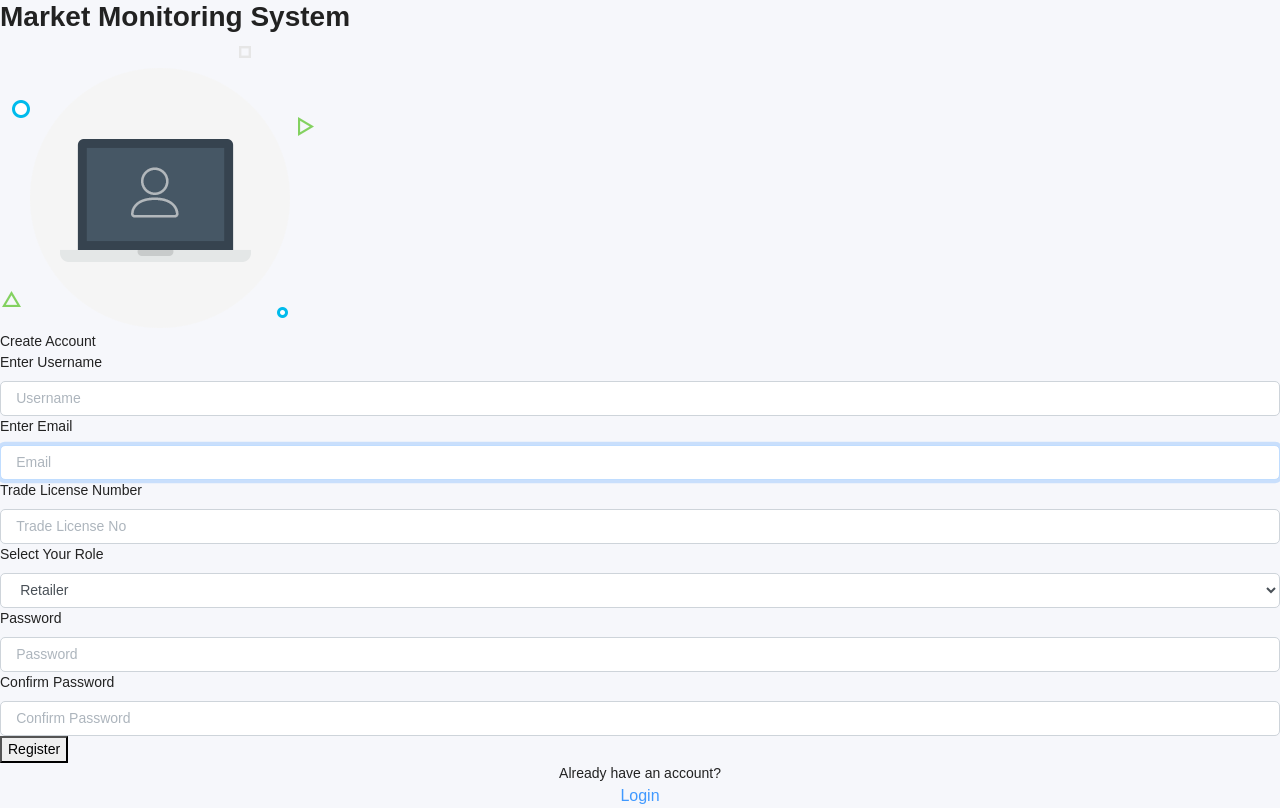
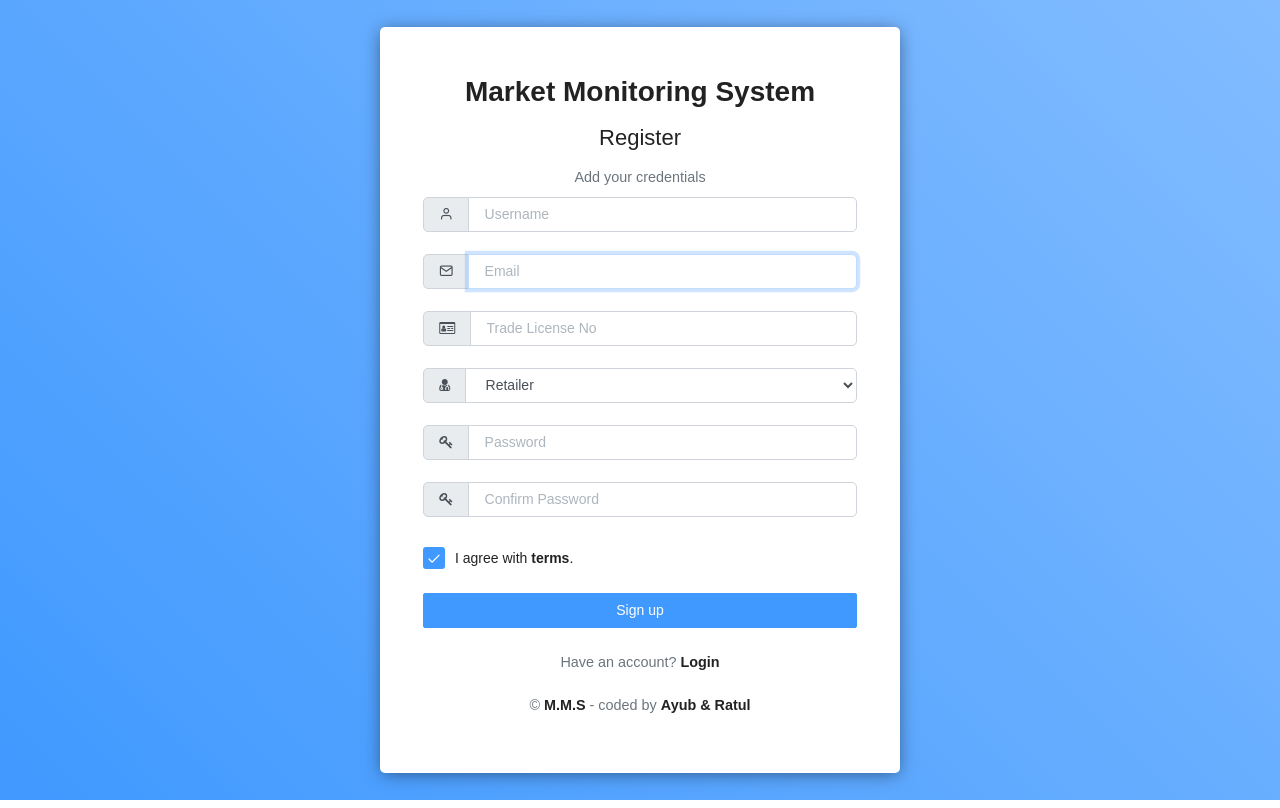
Before and after one commit to YeasirArafatRatul/market_monitoring_system, a Django app: page /register/ in a window 1280 px wide. Run offline with Django 3.2, Linux system fonts and the light colour scheme; some libraries are stand-ins or nearby versions; some web fonts are replaced.

Commit message:
registration form

```diff
--- a/static/css/style.css
+++ b/static/css/style.css
@@ -1,7 +1,7 @@
 @import url("../vendor/css/normalize/normalize.css");
 @import url("../vendor/css/animate/animate.min.css");
 @import url("../vendor/css/bootstrap/css/bootstrap.css");
-@import url("../vendor/font-awesome/css/font-awesome.min.css");
+@import url("../vendor/css/font-awesome/css/font-awesome.min.css");
 @import url("https://fonts.googleapis.com/css2?family=Langar&display=swap");
 
 /* ==========================
--- a/templates/accounts/register.html
+++ b/templates/accounts/register.html
@@ -1,136 +1,153 @@
-{% extends 'base.html' %} {% load static %}{% load crispy_forms_filters %}
-<!--  -->
+{% extends "layouts/base-fullscreen.html" %}
+{% load static %}
+
+
 {% block title %} Register {% endblock %}
 
-<!--=============================-->
-{% block fileSpecificCss %}
-<!--=============================-->
-<link
-  rel="stylesheet"
-  href="{% static 'vendor/css-hamburgers/hamburgers.min.css' %}"
-/>
-<!--============================-->
-<link rel="stylesheet" href="{% static 'vendor/select2/select2.min.css' %}" />
+{% block stylesheets %}
+    <link rel="stylesheet" href="{% static 'css/accounts/style.css' %}" />
+{% endblock stylesheets %}
 
-<!--============================-->
-<link rel="stylesheet" href="{% static 'css/accounts/main.css' %}" />
-<!--============================-->
-<link rel="stylesheet" href="{% static 'css/accounts/util.css' %}" />
+{% block content %}
 
-<!--============================-->
-{% endblock %}
-<!--============================-->
-
-<!--============================-->
-{% block content %}
-<div class="limiter">
-  <div class="container-login100">
-    <div class="wrap-login100">
-      <div class="heading">
-        <h3>Market Monitoring System</h3>
-      </div>
-      <!-- FOR ERRORS -->
-      {% if form.errors %} {% for field in form %}
+	<!-- [ auth-signup ] start -->
+		<div class="auth-content">
+			<div class="card">
+				<div class="row align-items-center text-center">
+					<div class="col-md-12">
+						<div class="card-body">
+							<h3><a href="/">Market Monitoring System</a></h3>
+							<h4 class="mb-3 f-w-400">
+								 <h4 class="mb-3 f-w-400">Register</h4>
+							 <span class="text-muted d-inline-block mb-2">
+              {% if form.errors %}
+              {% for field in form %}
               <!--  -->
               {% for error in field.errors %}
-      <div class="wrap-input100 alert alert-danger alert-dismissable">
-        <a href="#" class="close" data-dismiss="alert" aria-label="close"
+              <div class="alert alert-danger alert-dismissable">
+                <a
+                  href="#"
+                  class="close"
+                  data-dismiss="alert"
+                  aria-label="close"
                   >&times;</a
                 >
                 <strong>{{ error|escape }}</strong>
               </div>
               {% endfor %} {% endfor %}
               <!--  -->
-      {% for error in form.non_field_errors %}
-      <div class="wrap-input100 alert alert-danger alert-dismissable">
-        <a href="#" class="close" data-dismiss="alert" aria-label="close"
+              {% for error in form.on_field_errors %}
+              <div class="alert alert-danger alert-dismissable">
+                <a
+                  href="#"
+                  class="close"
+                  data-dismiss="alert"
+                  aria-label="close"
                   >&times;</a
                 >
                 <strong>{{ error|escape }}</strong>
               </div>
-      {% endfor %} {% endif %}
+              {% endfor %} {% else %} Add your credentials
 
-      <!-- ERROR END -->
-      <div class="form-container100">
-        <div class="login100-pic js-tilt" data-tilt>
-          <img src="{% static 'img/img-01.png' %}" alt="IMG" />
+              {% endif %}
+            </span>
+
+
+							<!-- Hide the form on success -->
+								<form role="form" method="post" action="">
+
+									{% csrf_token %}
+
+									<div class="input-group">
+										<div class="input-group-prepend">
+											<span class="input-group-text"><i class="feather icon-user"></i></span>
 										</div>
+										{{ form.username }}
+									</div>
+									<span class="text-error">{{ form.username.errors }}</span>
 
-                <!-- ERROR END -->
-                <form class="login100-form validate-form" action="" method="POST">
-                    {% csrf_token %}
-                    <span class="login100-form-title"> Create Account </span>
-                    <div class="wrap-input100 validate-input" data-validate="Valid username is required">
-                        <label class='label'>Enter Username</label>
-                        <!-- <input class="input" type="text" name="username" placeholder="Enter Username"> -->
-                        {{form.username}}
-                        <!-- <span class="focus-input100"></span>
-                        <span class="symbol-input100"><i class="fa fa-user-o" aria-hidden="true"></i></span> -->
+									<div class="input-group">
+										<div class="input-group-prepend">
+											<span class="input-group-text"><i class="feather icon-mail" aria-hidden="true"></i></span>
 										</div>
+										{{ form.email }}
+									</div>
+                  <span class="text-error">{{ form.email.errors }}</span>
 
-                    <div class="wrap-input100 validate-input" data-validate="Valid email is required: ex@abc.xyz">
-                        <label class='label'>Enter Email</label> {{form.email}}
-                        <!-- <input class="input" type="text" name="email" placeholder="Enter Email">
-                       <span class="focus-input100"></span>
-                        <span class="symbol-input100"><i class="fa fa-envelope-o" aria-hidden="true"></i></span> -->
+                  <div class="input-group">
+										<div class="input-group-prepend">
+											<span class="input-group-text"><i class="fa fa-id-card-o" aria-hidden="true"></i></span>
 										</div>
+										{{ form.trade_license_no }}
+									</div>
+                  <span class="text-error">{{ form.trade_license_no.errors }}</span>
 
-                    <div class="wrap-input100 validate-input" data-validate="Valid trade licence is required">
-                        <!-- <i class="fa fa-id-card-o" aria-hidden="true"><span></span></i> -->
-                        <label class='label'> Trade License Number</label> {{ form.trade_license_no }}
 
-                        <!-- <input class="input" type="number" name="trade" placeholder="Enter Trade Licence Number" />
-                    <span class="focus-input100"></span>
-                        <span class="symbol-input100"><i class="fa fa-id-card-o" aria-hidden="true"></i></span> -->
+                   <div class="input-group ">
+										<div class="input-group-prepend">
+											<span class="input-group-text"><i class="fa fa-user-md" aria-hidden="true"></i>
+</span>
 										</div>
+										{{ form.role }}
+									</div>
+                  <span class="text-error">{{ form.role.errors }}</span>
 
-                    <!--  -->
-                    <div class="wrap-input100 validate-input" data-validate="Select is required">
 
-                        <label class='label'> Select Your Role</label> <br> {{form.role}}
-                        <!-- <span class="focus-input100"></span>
-                        <span class="symbol-input100"><i class="fa fa-user-secret" aria-hidden="true"></i></span> -->
+
+									<div class="input-group">
+										<div class="input-group-prepend">
+											<span class="input-group-text"><i class="fa fa-key" aria-hidden="true"></i>
+</span>
 										</div>
-                    <!--  -->
-                    <div class="wrap-input100 validate-input" data-validate="Password is required">
-                        <label class='label'> Password</label> {{ form.password1 }}
-                        <!-- <input class="input100" type="password" name="pass" placeholder="Password" />
-                        <span class="focus-input100"></span>
-                        <span class="symbol-input100"><i class="fa fa-lock" aria-hidden="true"></i></span> -->
+										{{ form.password1 }}
 									</div>
+									<span class="text-error">{{ form.password1.errors }}</span>
 
-                    <div class="wrap-input100 validate-input" data-validate="Password is not matched">
-                        <label class='label'> Confirm Password</label> {{ form.password2 }}
-                        <!-- <input class="input100" type="password" name="confirmPassword" placeholder="Confirm Password" />
-                        <span class="focus-input100"></span>
-                        <span class="symbol-input100"><i class="fa fa-lock" aria-hidden="true"></i></span></div> -->
+									<div class="input-group">
+										<div class="input-group-prepend">
+											<span class="input-group-text"><i class="fa fa-key" aria-hidden="true"></i>
+</span>
 										</div>
-                    <button type="submit" class="login100-form-btn">Register</button>
-                    <!-- <div class="container-login100-form-btn">
-                        <button type="submit" class="login100-form-btn">Register</button>
-                    </div> -->
-                    <div class="text-center p-t-12">
-                        <span class="txt1"> Already have an account? </span>
+										{{ form.password2 }}
+									</div>
+									<span class="text-error">{{ form.password2.errors }}</span>
+
+									<div class="form-group text-left mt-2">
+										<div class="checkbox checkbox-primary d-inline">
+											<input type="checkbox" name="checkbox-fill-2" id="checkbox-fill-2" checked="">
+											<label for="checkbox-fill-2" class="cr">I agree with <a href="#">terms</a>.</label>
+										</div>
+									</div>
+									<button type="submit" name="register" class="btn btn-primary btn-block mb-4">Sign up</button>
+
+								</form>
+
+              <p class="mb-0 text-muted">Have an account? <a href="{% url 'accounts:login' %}" class="f-w-400">Login</a></p>
+
+
+							<p class="mb-2 text-muted">
               <br />
-                        <a style="font-size: medium" class="txt2" href="{% url 'accounts:login' %}">Login</a>
-                    </div>
-                </form>
-            </div>
-          </fieldset>
-        </form>
+              &copy;
+              <a  rel="noopener" href="/" class="f-w-400"
+                >M.M.S</a
+              >
+              - coded by
+              <a rel="noopener" href="#" class="f-w-400">Ayub & Ratul</a>
+            </p>
+
 						</div>
 					</div>
 				</div>
 			</div>
-{% endblock %}
-<!--============================-->
+		</div>
+	<!-- [ auth-signup ] end -->
 
-<!--============================-->
+{% endblock content %}
+
+<!-- Specific Page JS goes HERE  -->
 {% block javascripts %}
-<!--====================================-->
-<script src="{% static 'vendor/select2/select2.min.js' %}"></script>
-<!--====================================-->
-<script src="{% static 'vendor/tilt/tilt.jquery.min.js' %}"></script>
+
+
   <script>
   $(".alert-danger")
     .fadeTo(4000, 500)
@@ -139,4 +156,4 @@
     });
 </script>
 
-{% endblock %}
+{% endblock javascripts %}
--- a/templates/includes/scripts.html
+++ b/templates/includes/scripts.html
@@ -1,6 +1,6 @@
 {% load static %}
 
-<script src="{% static 'vendor/js/jquery/bootstrap.min.js' %}"></script>
-<script src="{% static 'vendor/js/popper/popper.min.js' %}"></script>
+<script src="{% static 'vendor/js/bootstrap/bootstrap.min.js' %}"></script>
+<script src="{% static 'vendor/js/jquery/jquery.min.js' %}"></script>
 <script src="{% static 'vendor/js/popper/popper.min.js' %}"></script>
 <script src="{% static 'vendor/js/pcoded/pcoded.min.js' %}"></script>
```
Lines whose indentation alone changed are shown as unchanged.
